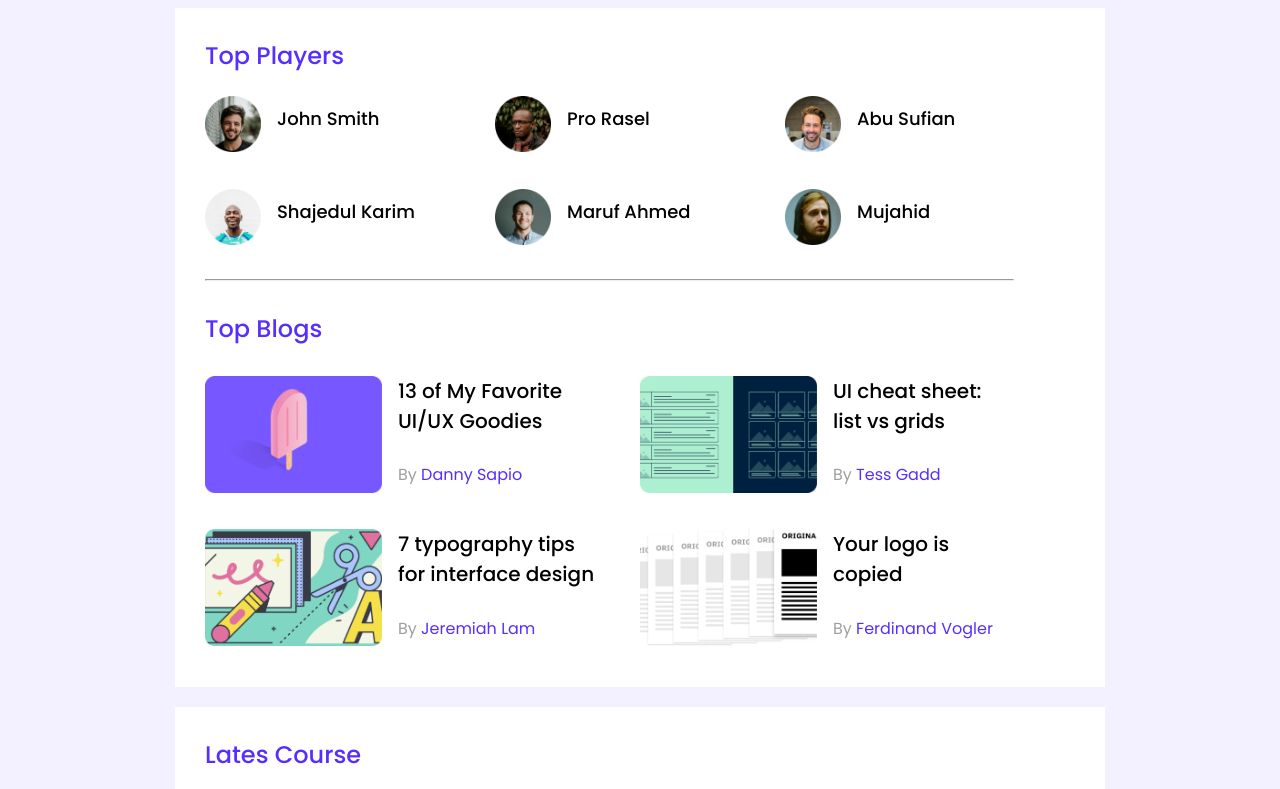
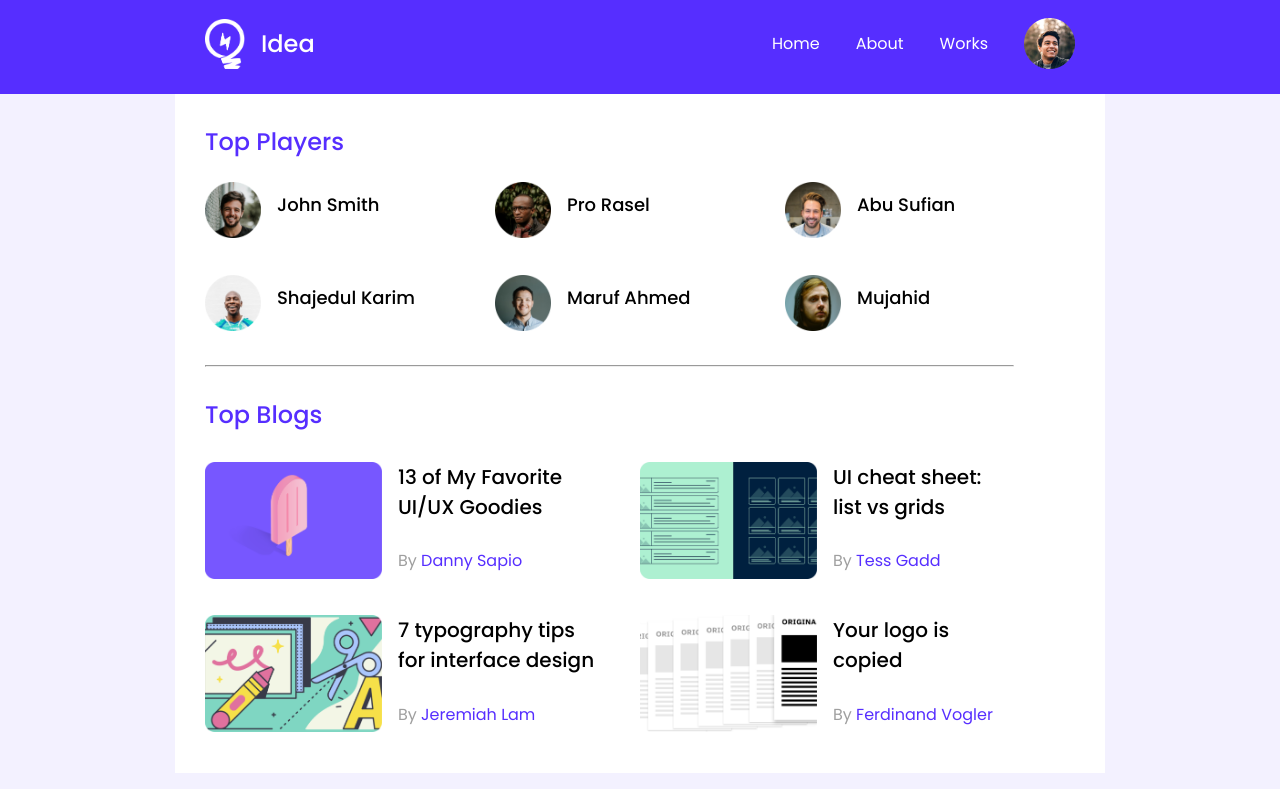
Before and after one commit to mdborhanuddin1/leader-board-css3, a plain HTML site: page index.html in a window 1280 px wide. Shown: the top 789 px of the page. Drawn offline with Linux system fonts and the light colour scheme.

Commit message:
complete style

```diff
--- a/index.html
+++ b/index.html
@@ -10,6 +10,26 @@
     <link rel="preconnect" href="https://fonts.googleapis.com"><link rel="preconnect" href="https://fonts.gstatic.com" crossorigin><link href="https://fonts.googleapis.com/css2?family=Poppins:ital,wght@0,100;0,200;0,300;0,400;0,500;0,600;0,700;0,800;0,900;1,100;1,200;1,300;1,400;1,500;1,600;1,700;1,800;1,900&display=swap" rel="stylesheet">
 </head>
 <body>
+    <header>
+        <div class="header-container">
+            <div class="menu-bar">
+                <div class="header-logo">
+                    <img src="images/icons/logo.png" class="logo" alt="">
+                    <h1 class="header-title">Idea</h1>
+                </div>
+                <div class="header-nav">
+                    <nav>
+                        <ul>
+                            <li>Home</li>
+                            <li>About</li>
+                            <li>Works</li>
+                        </ul>
+                    </nav>
+                    <img src="images/icons/profile.png" class="profile-pic" alt="">
+                </div>
+            </div>
+        </div>
+    </header>
     <main>
     <!-- fist-section -->
         <section class="container">
@@ -85,7 +105,7 @@
                     <div class="course">
                         <img src="images/courses/course-1.png" alt="">
                         <h4>React-The Complete <span>Guide 2020</span></h4>
-                        <p>Reed Krakoff.</p>
+                        <p class="course-name">Reed Krakoff.</p>
                         <div class="course-item">
                             <div class="star">
                                 <img src="images/icons/star.png" alt="">
@@ -100,7 +120,7 @@
                     <div class="course">
                         <img src="images/courses/course-2.png" alt="">
                         <h4>Powerpoint 2020 <span>Master Powerpoint Cour</span></h4>
-                        <p>Walter Scott</p>
+                        <p class="course-name">Walter Scott</p>
                         <div class="course-item">
                                 <div class="star">
                                     <img src="images/icons/star.png" alt="">
@@ -115,7 +135,7 @@
                     <div class="course">
                         <img src="images/courses/course-3.png" alt="">
                         <h4>The Complete JavaScript <span>Course 2020</span></h4>
-                        <p>Reed Krakoff.</p>
+                        <p class="course-name">Reed Krakoff.</p>
                         <div class="course-item">
                             <div class="star">
                                 <img src="images/icons/star.png" alt="">
--- a/style/style.css
+++ b/style/style.css
@@ -1,8 +1,59 @@
 body{
-    /* margin: 0; */
+    margin: 0;
     font-family: 'Poppins', sans-serif;
     background-color: #F3F1FF;
 }
+/* header section */
+header{
+    height: 94px;
+    background-color: #562EFF;
+    display: flex;
+    align-items: center;
+    flex-direction: column;
+    justify-items: center;
+}
+.header-container{
+    width: 870px;
+    margin-top: 10px;
+}
+.menu-bar{
+    display: flex;
+    justify-content: space-between;
+    align-items: center;
+
+}
+.header-logo{
+    display: flex;
+    gap: 16px;
+    align-items: center;
+}
+.logo{
+    width: 40px;
+    height: 50px;
+}
+ul{
+    display: flex;
+    gap: 36px;
+}
+ul li{
+    list-style-type: none;
+    color: #fff;
+}
+.header-nav{
+    display: flex;
+    gap: 36px;
+    align-items: center;
+}
+.header-title{
+    font-size: 24px;
+    font-weight: 500;
+    color: #fff;
+}
+.header-nav img{
+    width: 51px;
+    height: 51px;
+}
+
 main{
     display: flex;
     align-items: center;
@@ -117,7 +168,7 @@ hr{
     font-weight: 500;
     margin-bottom: 0;
 }
-.course p{
+.course-name{
     margin-top: 8px;
     font-size: 14px;
     color: #ED6B4F;
@@ -134,7 +185,9 @@ hr{
     align-items: center;
 }
 .rate{
-    margin-bottom: 6px;
+    margin-bottom: 12px;
+    color: #A2A2A2;
+    font-size: 14px;
 }
 .course-item input{
     width: 70px;
```
